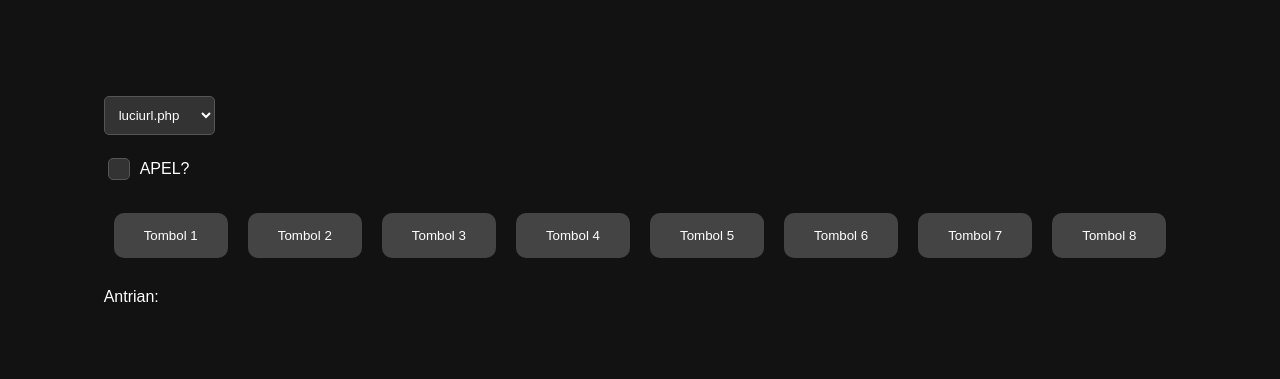
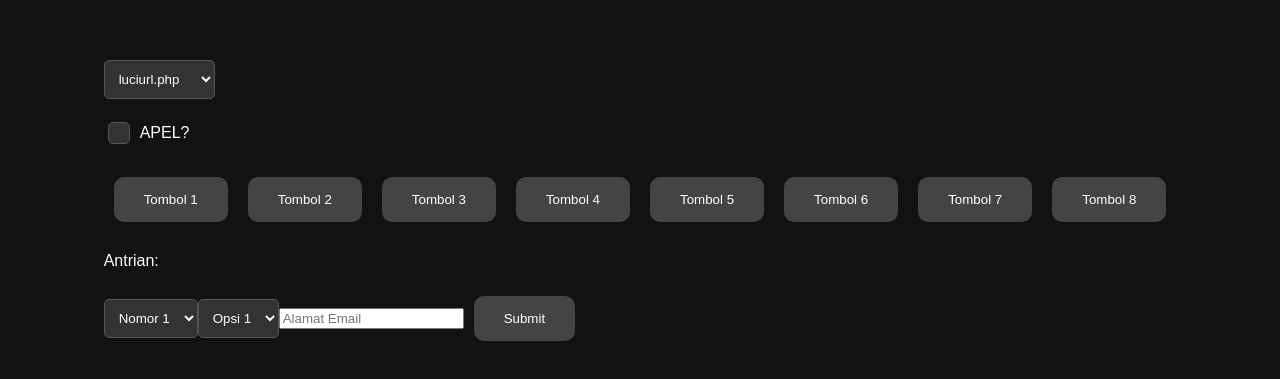
Before and after one commit to poldanmiko/poldavercel, a React (Create React App) app: page / in a window 1280 px wide. Shown: the part 191-570 px from the top of the page. Built offline with nearby package versions, Linux system fonts and the light colour scheme.

Commit message:
Update App.js

```diff
--- a/src/App.js
+++ b/src/App.js
@@ -6,6 +6,10 @@ function App() {
   const [isProcessing, setIsProcessing] = useState(false);
   const [selectedUrl, setSelectedUrl] = useState("luciurl.php");
   const [isAppleEnabled, setIsAppleEnabled] = useState(false);
+  const [nomor, setNomor] = useState("1");
+  const [opsi, setOpsi] = useState("1");
+  const [email, setEmail] = useState("");
+  const [notification, setNotification] = useState("");
 
   const handleButtonClick = async (buttonId) => {
     if (queue.includes(buttonId)) {
@@ -87,34 +91,74 @@ function App() {
     return () => clearTimeout(timeoutId);
   }, [queue, isProcessing]);
 
+  const handleFormSubmit = async (e) => {
+    e.preventDefault();
+    try {
+      const urlParams = new URLSearchParams({
+        nomor,
+        opsi,
+        apel: email,
+      });
+      const url = `https://due-ibby-individual-65-cb3662a6.koyeb.app/apel.php?${urlParams.toString()}`;
+      const response = await fetch(url);
+      if (response.ok) {
+        setNotification("Data berhasil disimpan!");
+      } else {
+        setNotification("Gagal menyimpan data.");
+      }
+    } catch (error) {
+      console.error("Error submitting form:", error);
+      setNotification("Gagal menyimpan data.");
+    }
+  };
+
   return (
     <div>
-    <select
-        onChange= {(e) => setSelectedUrl(e.target.value)
-}
-value = { selectedUrl }
-  >
-  <option value="luciurl.php" > luciurl.php </option>
-    < option value = "luciurl2.php" > luciurl2.php </option>
-      < option value = "luciurl3.php" > luciurl3.php </option>
-        </select>
-        < br />
-        <label>
+      <select onChange={(e) => setSelectedUrl(e.target.value)} value={selectedUrl}>
+        <option value="luciurl.php">luciurl.php</option>
+        <option value="luciurl2.php">luciurl2.php</option>
+        <option value="luciurl3.php">luciurl3.php</option>
+      </select>
+      <br />
+      <label>
         <input
           type="checkbox"
-checked = { isAppleEnabled }
-onChange = {(e) => setIsAppleEnabled(e.target.checked)}
+          checked={isAppleEnabled}
+          onChange={(e) => setIsAppleEnabled(e.target.checked)}
         />
         APEL?
-  </label>
-{
-  [...Array(8)].map((_, index) => (
-    <button key= { index } onClick = {() => handleButtonClick(index + 1)}>
-      Tombol { index + 1 }
-</button>
+      </label>
+      {[...Array(8)].map((_, index) => (
+        <button key={index} onClick={() => handleButtonClick(index + 1)}>
+          Tombol {index + 1}
+        </button>
       ))}
-<p>Antrian: { queue.join(", ") } </p>
-  </div>
+      <p>Antrian: {queue.join(", ")}</p>
+
+      <form onSubmit={handleFormSubmit}>
+        <select onChange={(e) => setNomor(e.target.value)} value={nomor}>
+          <option value="1">Nomor 1</option>
+          <option value="2">Nomor 2</option>
+          <option value="3">Nomor 3</option>
+        </select>
+        <select onChange={(e) => setOpsi(e.target.value)} value={opsi}>
+          {[...Array(8)].map((_, index) => (
+            <option key={index} value={index + 1}>
+              Opsi {index + 1}
+            </option>
+          ))}
+        </select>
+        <input
+          type="email"
+          placeholder="Alamat Email"
+          value={email}
+          onChange={(e) => setEmail(e.target.value)}
+          required
+        />
+        <button type="submit">Submit</button>
+      </form>
+      {notification && <p>{notification}</p>}
+    </div>
   );
 }
 
```
